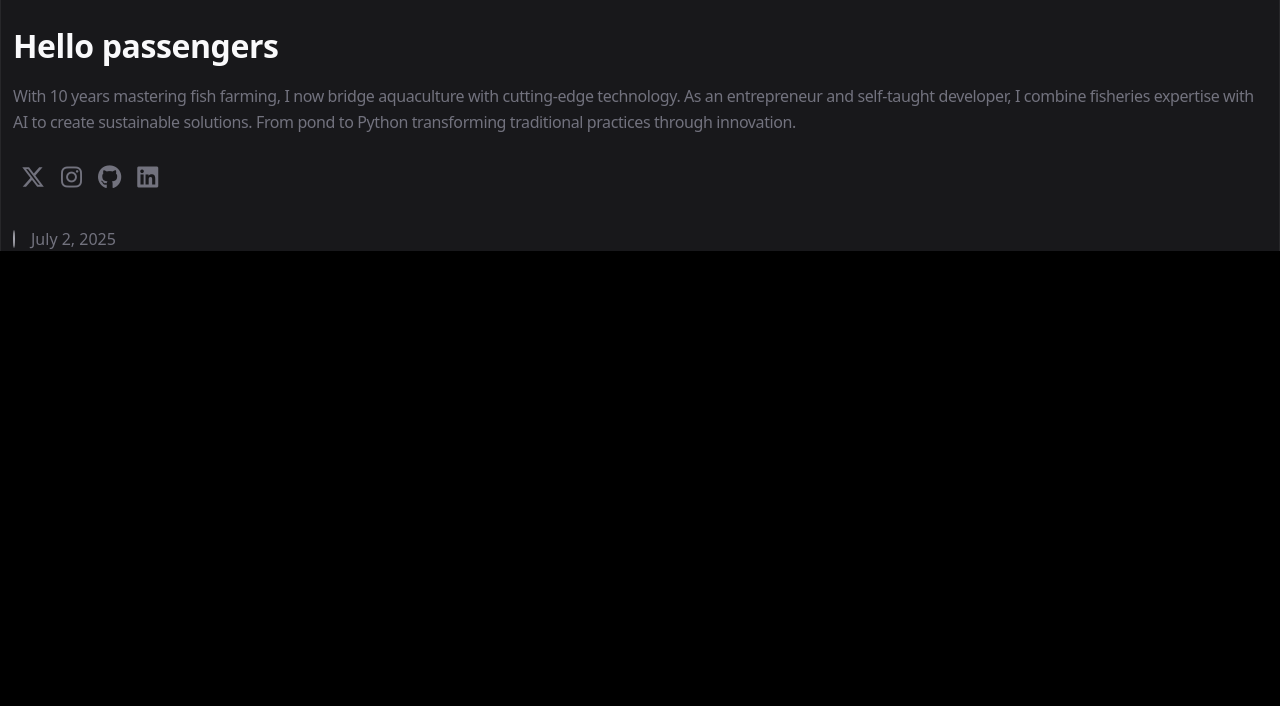
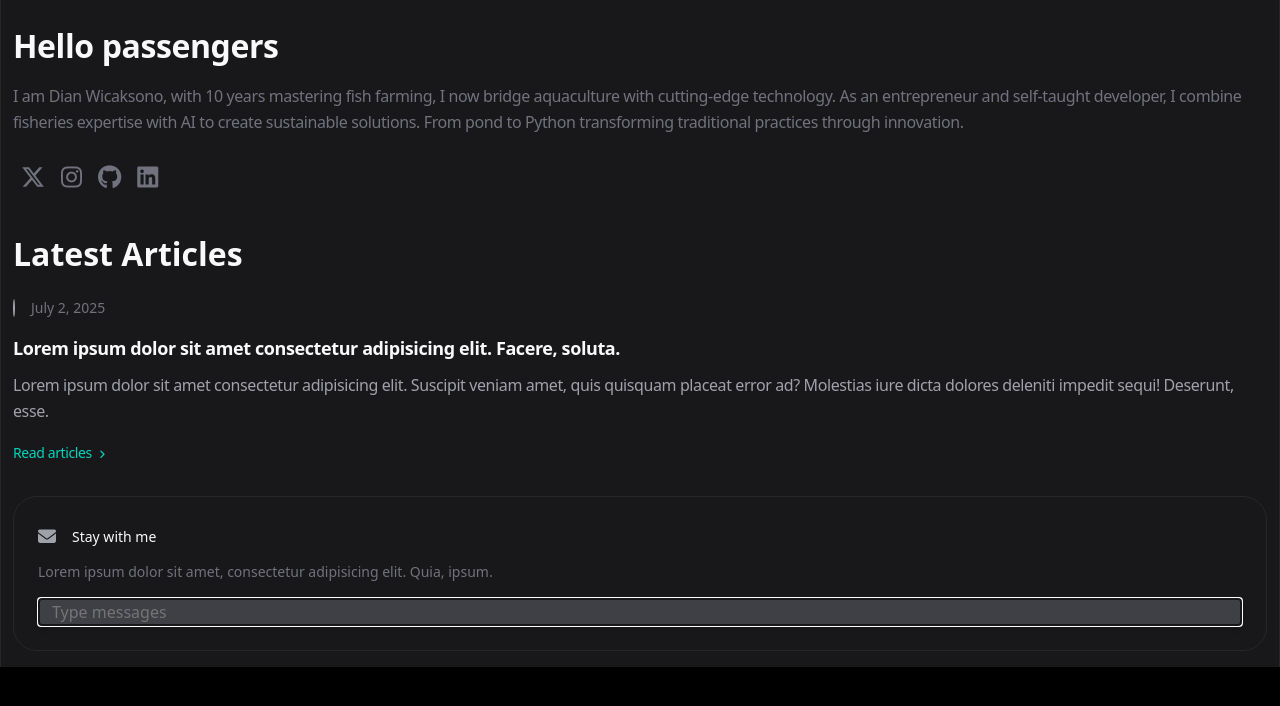
Before and after one commit to DianKartiko/Helios, a Flask app: page / in a window 1280 px wide. Shown: the top 706 px of the page. Run offline with Flask 3, Linux system fonts and the light colour scheme; some libraries are stand-ins or nearby versions.

Commit message:
Designing articles and experience

```diff
--- a/models/model.py
+++ b/models/model.py
@@ -1,23 +1,28 @@
+import os
+from dotenv import load_dotenv
+
+load_dotenv()
+
 """Link Sosial Media"""
 social_media = [
         {
             'name' : 'X',
-            'url' : 'https://twitter.com',
+            'url' : os.getenv('URL_X'),
             'icon' : "fa-x-twitter"
         },
         {
             'name' : 'Instagram',
-            'url' : 'https://instagram.com',
+            'url' : os.getenv('URL_INSTAGRAM'),
             'icon' : "fa-instagram"
         },
         {
             'name' : 'Github',
-            'url' : 'https://github.com',
+            'url' : os.getenv('URL_GITHUB'),
             'icon' : "fa-github"
         },
         {
             'name' : 'LinkedIn',
-            'url' : 'https://www.linkedin.com/in/dian-wicaksono/',
+            'url' : os.getenv('URL_LINKEDIN'),
             'icon' : "fa-linkedin"
         }
     ]
--- a/requirements.txt
+++ b/requirements.txt
@@ -1,9 +1,11 @@
 blinker==1.8.2
 click==8.1.7
 colorama==0.4.6
+dotenv==0.9.9
 Flask==3.0.3
 itsdangerous==2.2.0
 Jinja2==3.1.4
 MarkupSafe==2.1.5
 mysql-connector-python==9.0.0
+python-dotenv==1.1.1
 Werkzeug==3.0.4
--- a/static/frontend/css/main.css
+++ b/static/frontend/css/main.css
@@ -15,6 +15,7 @@
     --font-primary: ui-sans-serif, system-ui, sans-serif, "Apple Color Emoji", "Segoe UI Emoji", "Segoe UI Symbol", "Noto Color Emoji";
 
     /* Font Size */
+    --text-xxs: 0.625rem; /* 10px */
     --text-xs: 0.75rem; /* 12px */
     --text-sm: 0.875rem; /* 14px */
     --text-md: 1rem; /* 16px */
@@ -95,14 +96,26 @@ a.items-social:hover{
     color: var(--zinc-400);
 }
 
+.articles-section{
+    padding-block: var(--spacing-4);
+}
+
+.articles-title{
+    font-size: var(--text-2xl);
+    font-weight: var(--font-semibold);
+    color: var(--zinc-50);
+}
+
 .articles-content{
     margin-block: var(--spacing-2);
+    text-decoration: none;
 }
 
 .articles-datetime{
     display: flex;
     align-items: center;
     gap: var(--spacing-4);
+    margin-top: var(--spacing-5);
 }
 
 .articles-datetime span{
@@ -113,7 +126,89 @@ a.items-social:hover{
 }
 
 .articles-datetime time{
-    font-size: var(--text-md);
+    font-size: var(--text-sm);
     color: var(--zinc-500);
     font-weight: var(--font-medium);
 }
+
+.articles-title-content{
+    color: var(--zinc-50);
+    font-weight: var(--font-semibold);
+    font-size: var(--text-lg);
+    letter-spacing: -0.025rem;
+    line-height: 1.625;
+    margin-top: var(--spacing-4);
+}
+
+.articles-text{
+    color: var(--zinc-400);
+    font-weight: var(--font-medium);
+    font-size: var(--text-md);
+    letter-spacing: -0.025rem;
+    line-height: 1.625;
+}
+
+a.articles-link{
+    text-decoration: none;
+    color: var(--teal-400);
+    font-size: var(--text-sm);
+    font-weight: var(--font-medium);
+    letter-spacing: -0.025rem;
+}
+
+a.articles-link .articles-link-icon{
+    margin-left: var(--spacing-1);
+    font-size: var(--text-xxs);
+}
+
+.experience-section{
+    padding-block: var(--spacing-4);
+}
+
+.contact-content{
+    box-sizing: border-box;
+    padding: var(--spacing-5);
+    border: 1px solid var(--zinc-800);
+    border-radius: 1.5rem;
+}
+
+.contact-header{
+    display: flex;
+    align-items: center;
+    gap: var(--spacing-4);
+}
+
+.contact-header .contact-icon{
+    color: var(--zinc-400);
+    font-size: var(--text-lg);
+}
+
+.contact-header .contact-header-title{
+    color: var(--zinc-50);
+    font-size: var(--text-sm);
+    font-weight: var(--font-medium);
+    margin-top: var(--spacing-2);
+}
+
+.contact-description p{
+    color: var(--zinc-500);
+    font-size: var(--text-sm);
+    font-weight: var(--font-medium);
+    margin-top: var(--spacing-2);
+    margin-bottom: var(--spacing-4);
+}
+
+.form-contact{
+    display: flex;
+    align-items: center;
+    justify-content: space-evenly;
+}
+
+.form-contact-input{
+    width: 100%;
+    background-color: var(--zinc-700);
+    outline: auto var(--zinc-900);
+    box-shadow: 0 4px 6px -1px rgb(0 0 0 / 0.1), 0 2px 4px -2px rgb(0 0 0 / 0.1);
+    padding-inline: var(--spacing-3);
+
+}
--- a/templates/index.html
+++ b/templates/index.html
@@ -8,13 +8,14 @@
     <div class="header-content col-12">
         <h2 class="header-home">Hello passengers</h2>
         <p class="text-content">
-            With 10 years mastering fish farming, I now bridge aquaculture with
-            cutting-edge technology. As an entrepreneur and self-taught
-            developer, I combine fisheries expertise with AI to create
-            sustainable solutions. From pond to Python transforming traditional
-            practices through innovation.
+            I am Dian Wicaksono, with 10 years mastering fish farming, I now
+            bridge aquaculture with cutting-edge technology. As an entrepreneur
+            and self-taught developer, I combine fisheries expertise with AI to
+            create sustainable solutions. From pond to Python transforming
+            traditional practices through innovation.
         </p>
 
+        <!-- Link Social Media -->
         <div class="social_links">
             {%for item in social_media%}
             <a
@@ -32,14 +33,56 @@
 
 <!-- ===== Articles Section ===== -->
 <section class="articles-section col-12">
-    <div class="articles-content">
+    <h2 class="articles-title">Latest Articles</h2>
+    <a href="#" class="articles-content">
         <div class="articles-datetime">
             <span></span>
             <time datetime="2025-07-02">July 2, 2025</time>
         </div>
-    </div>
+        <div class="articles-content-inner">
+            <h2 class="articles-title-content">
+                Lorem ipsum dolor sit amet consectetur adipisicing elit. Facere,
+                soluta.
+            </h2>
+            <p class="articles-text">
+                Lorem ipsum dolor sit amet consectetur adipisicing elit.
+                Suscipit veniam amet, quis quisquam placeat error ad? Molestias
+                iure dicta dolores deleniti impedit sequi! Deserunt, esse.
+            </p>
+            <a href="#" class="articles-link"
+                >Read articles
+                <i class="fa-solid fa-angle-right articles-link-icon"></i
+            ></a>
+        </div>
+    </a>
 </section>
 <!-- ===== Articles Section ===== -->
 
+<!-- ===== Experience & Contact Section ===== -->
+<section class="experience-section col-12">
+    <!-- Contact  -->
+    <div class="contact-content">
+        <div class="contact-header">
+            <i class="fa-solid fa-envelope contact-icon"></i>
+            <h2 class="contact-header-title">Stay with me</h2>
+        </div>
+        <div class="contact-description">
+            <p>
+                Lorem ipsum dolor sit amet, consectetur adipisicing elit. Quia,
+                ipsum.
+            </p>
+        </div>
+        <span class="form-contact">
+            <input
+                type="text"
+                placeholder="Type messages"
+                aria-label="message-area"
+                required
+                class="form-contact-input"
+            />
+        </span>
+    </div>
+</section>
+<!-- ===== Experience & Contact Section ===== -->
 {%endblock%}
 <!-- Content -->
```
Also changed, not shown: 1 other file.
